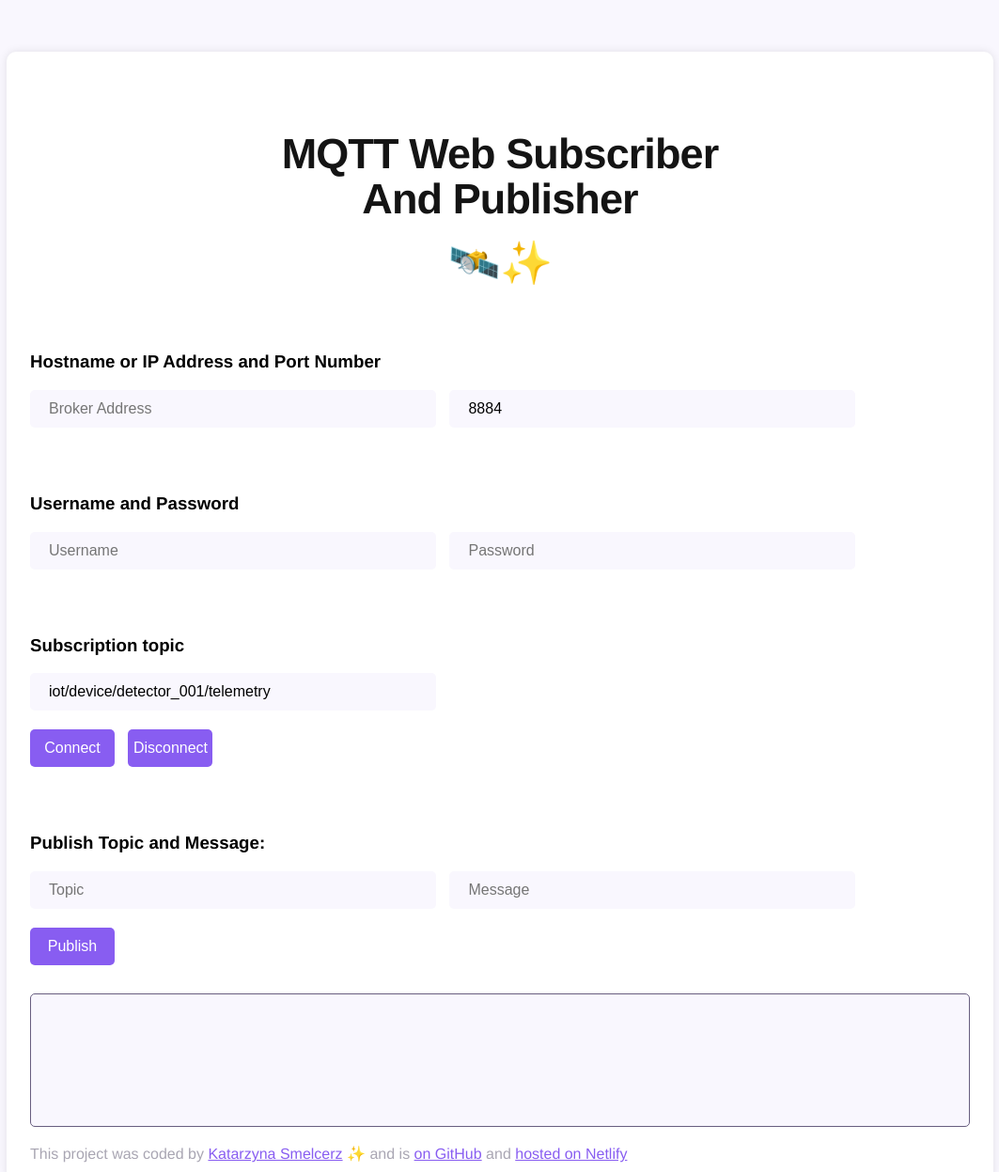
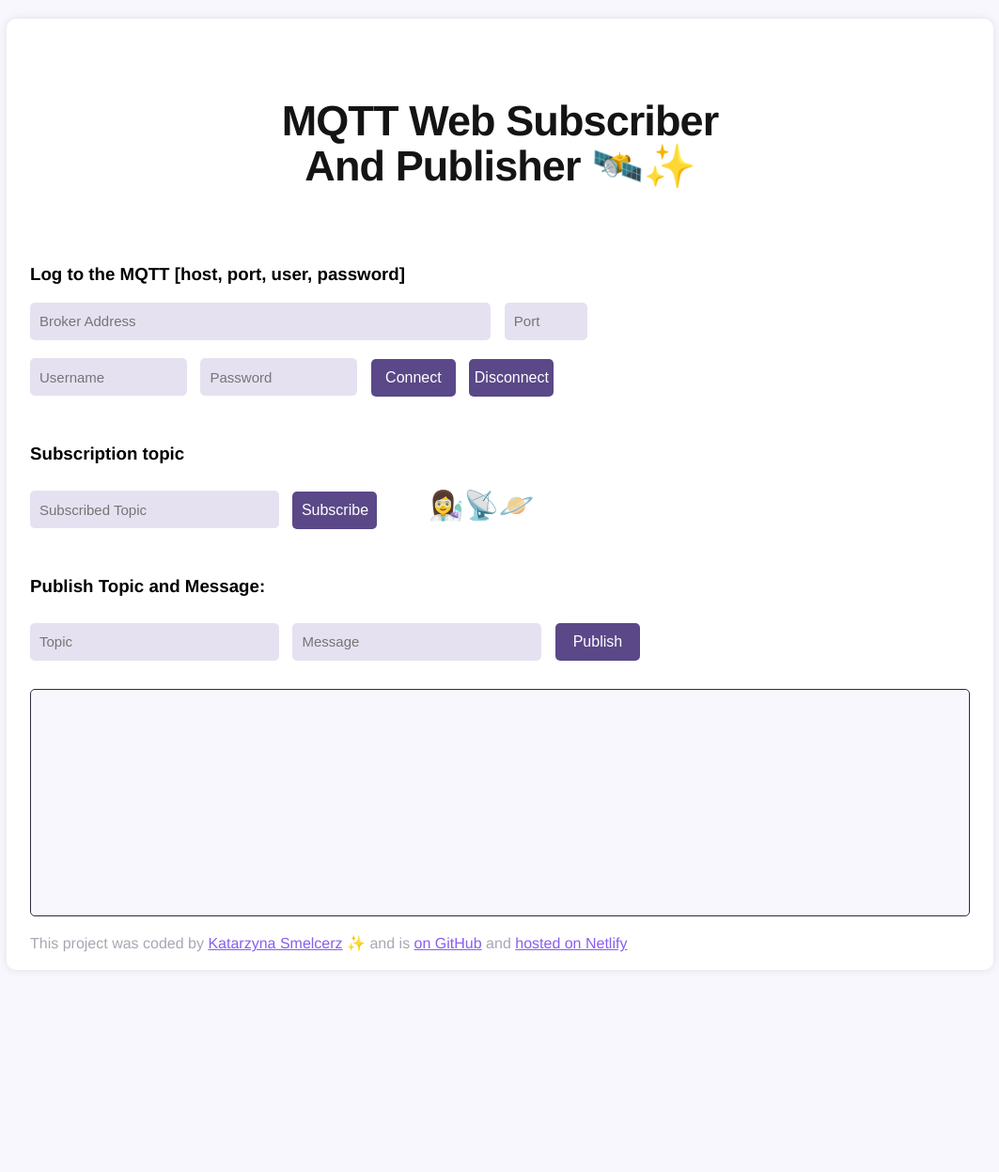
Before and after one commit to kashiakashia/Website_MQTT_Publisher_Subscriber, a plain HTML site: page index.html in a window 1280 px wide. Shown: the whole page at 94% size, without its empty margins (108-1171 px from the left). After the commit the page ends 1040 px from the top, so only its background shows below. Drawn offline with Linux system fonts and the light colour scheme.

Commit message:
Backend - now connected doesnt mean subscription. The sub is a separate feature. Front end - addes button for subscription and overall layout improvments.

```diff
--- a/index.html
+++ b/index.html
@@ -12,29 +12,28 @@
 <body>
 
     <div class="app_container">
-        <h1>MQTT Web Subscriber </br> And Publisher </br>
-            <span class="header-emoji">🛰️✨</span>
+        <h1>MQTT Web Subscriber </br> And Publisher
+            🛰️✨
         </h1>
 
-        <h3>Hostname or IP Address and Port Number</h3>
+        <h3>Log to the MQTT [host, port, user, password]</h3>
         <form class="mqtt-connector">
             <input id="host" type="text" name="host" placeholder="Broker Address" value="">
-            <input id="port" type="text" name="port" value="8884">
-        </form>
-
-        <h3>Username and Password</h3>
-        <form class="mqtt-connector">
+            <input id="port" type="text" name="port" placeholder="Port" value=""><br />
             <input id="username" type="text" name="username" placeholder="Username" value="">
             <input id="password" type="password" name="password" placeholder="Password" value="">
+
+            <input id="connect" class="button" type="submit" value="Connect" />
+            <input id="disconnect" class="button" type="button" value="Disconnect">
         </form>
 
         <h3>Subscription topic</h3>
         <form class="mqtt-connector">
-            <input id="topic-subscriber" type="text" name="topic-subscriber" placeholder="Subscribed Topic"
-                value="iot/device/detector_001/telemetry">
-            <br>
-            <input id="connect" class="button" type="submit" value="Connect" />
-            <input id="disconnect" class="button" type="button" value="Disconnect">
+            <input id="topic-subscriber" type="text" name="topic-subscriber" placeholder="Subscribed Topic" value="">
+
+            <input id="subscribe" class="button" type="submit" value="Subscribe" />
+
+            <span id="emoji-decor">👩‍🔬📡🪐</span>
         </form>
 
         <h3>Publish Topic and Message:</h3>
@@ -42,7 +41,7 @@
             <input id="topic-publisher" type="text" name="topic-publisher" placeholder="Topic">
             <input id="message-publisher" type="text" name="message-publisher" placeholder="Message">
 
-            <input id="publish" type="button" class="button" value="Publish">
+            <input id="publish" type="submit" class="button" value="Publish">
         </form>
 
 
--- a/src/script.js
+++ b/src/script.js
@@ -8,7 +8,22 @@ dis.addEventListener("click", disconnectFromBroker);
 let pub = document.querySelector("#publish");
 pub.addEventListener("click", publishToBroker);
 
+let subscribe = document.querySelector("#subscribe");
+subscribe.addEventListener("click", subscribeTopic);
+
 //----------------------- functions ------------------------------------------
+function subscribeTopic(event) {
+  event.preventDefault();
+  topic = document.getElementById("topic-subscriber").value;
+  document.getElementById("message-mqtt").innerHTML +=
+    "<span>Subscribed to topic " + topic + "</span> <br/><br/><br/>";
+
+  client.subscribe(topic);
+  client.on("message", function (topic, message) {
+    document.getElementById("message-mqtt").innerHTML +=
+      "<span>Sub: " + message.toString() + "</span> <br/>";
+  });
+}
 
 function connectClient(host, options) {
   client = mqtt.connect(host, options);
@@ -20,16 +35,6 @@ function connectClient(host, options) {
 
   client.on("connect", function () {
     console.log("Client connected");
-  });
-
-  topic = document.getElementById("topic-subscriber").value;
-  document.getElementById("message-mqtt").innerHTML +=
-    "<span>Subscribed to topic " + topic + "</span> <br/>";
-
-  client.subscribe(topic);
-  client.on("message", function (topic, message) {
-    // message is Buffer
-    console.log("sub: " + message.toString());
   });
 }
 
@@ -61,7 +66,7 @@ function disconnectFromBroker(event) {
 
 function stopConnection(client) {
   setTimeout(function () {
-    //clearInterval(pubLoop);
+    //clearInterval(pubLoop);           // dopisać pętlę do pub /sub? dodać obiekty osobne pub sub?
     client.end();
     console.log(
       "Client with ID: " + client.options.clientId + ", is disconnected"
--- a/src/style.css
+++ b/src/style.css
@@ -15,10 +15,11 @@ h1 {
   letter-spacing: -0.02em;
   color: #141414;
   text-align: center;
+  margin-bottom: 60px;
 }
 
 h3 {
-  margin-top: 40px;
+  margin-top: 20px;
 }
 
 p {
@@ -31,15 +32,52 @@ a {
 }
 
 input {
-  background-color: #f9f7fe;
+  background-color: #e6e1f1;
   border-style: none;
   border-radius: 5px;
-  padding: 15px 20px;
+  padding: 15px 10px;
   margin-bottom: 10px;
-  font-size: medium;
+  font-size: 15px;
   height: 10px;
-  width: 40%;
+  width: 25%;
   margin-right: 10px;
+}
+
+#host {
+  width: 48%;
+}
+
+#port {
+  width: 7%;
+}
+
+#username,
+#password {
+  width: 15%;
+}
+
+#message-mqtt {
+  background-color: #f9f7fe;
+  height: 200px;
+  border-radius: 5px;
+  border-color: #302b3b;
+  border-style: solid;
+  border-width: 1px;
+  padding: 5px;
+  word-wrap: break-word;
+  max-height: 500px;
+  overflow: scroll;
+  padding: 20px;
+  font-size: 14px;
+  color: #685e80;
+  font-family: "Courier New", Courier, monospace;
+}
+
+#emoji-decor {
+  padding-left: 40px;
+  font-size: 30px;
+  display: inline;
+  text-align: right;
 }
 
 .app_container {
@@ -50,14 +88,14 @@ input {
   display: flex;
   flex-direction: column;
   max-width: 1000px;
-  margin-top: 55px;
+  margin-top: 20px;
   padding: 55px 25px;
   padding-bottom: 0;
   height: fit-content;
 }
 
 .button {
-  background-color: rgb(136, 93, 241);
+  background-color: rgb(90, 72, 136);
   border-style: none;
   border-radius: 5px;
   padding: 0px 5px;
@@ -71,22 +109,3 @@ input {
 .button:hover {
   background-color: #685e80;
 }
-
-.header-emoji {
-  padding-top: 20px;
-  display: block;
-}
-
-#message-mqtt {
-  background-color: #f9f7fe;
-  min-height: 100px;
-  border-radius: 5px;
-  border-color: #685e80;
-  border-style: solid;
-  border-width: 1px;
-  padding: 5px;
-  word-wrap: break-word;
-  max-height: 500px;
-  overflow: scroll;
-  padding: 20px;
-}
```
